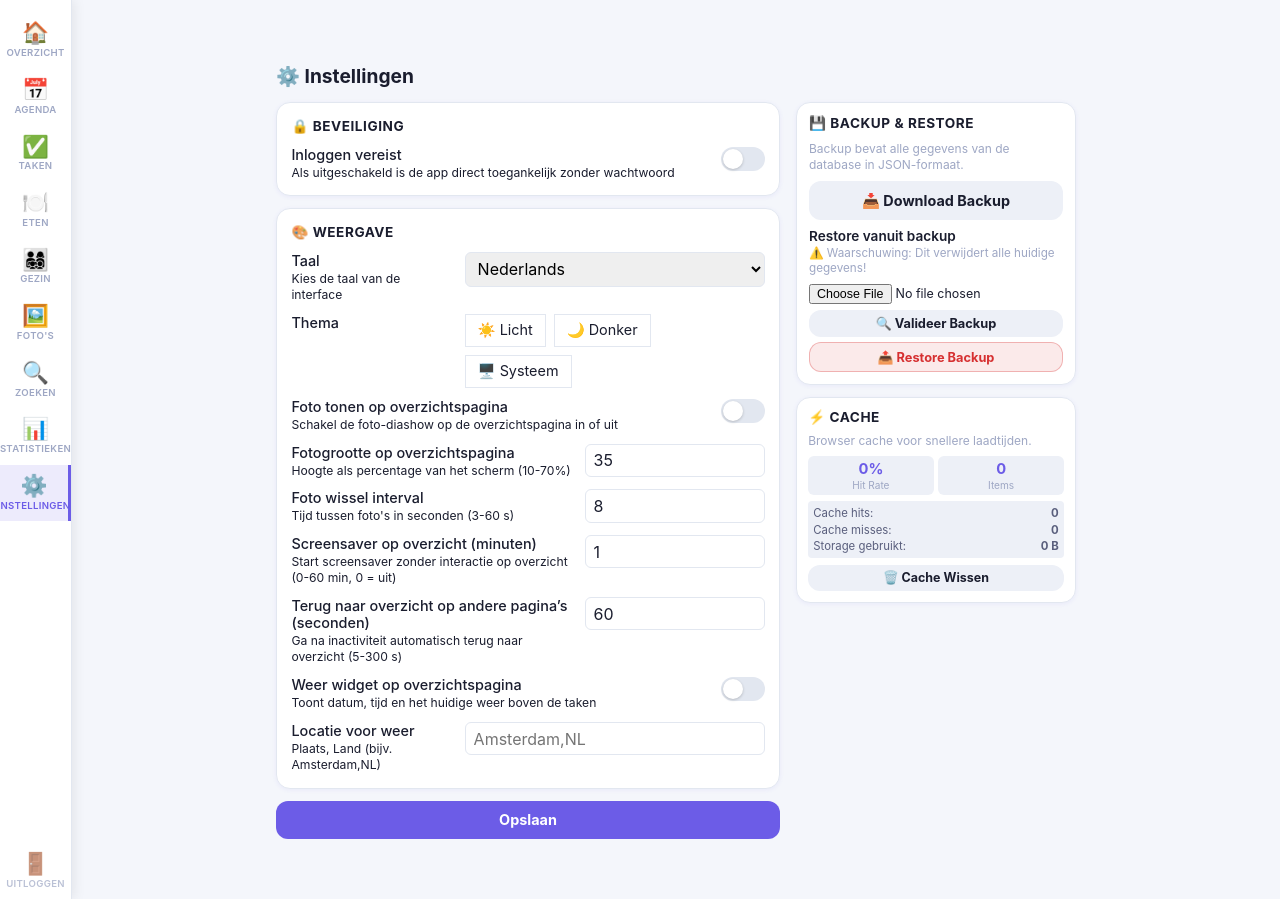
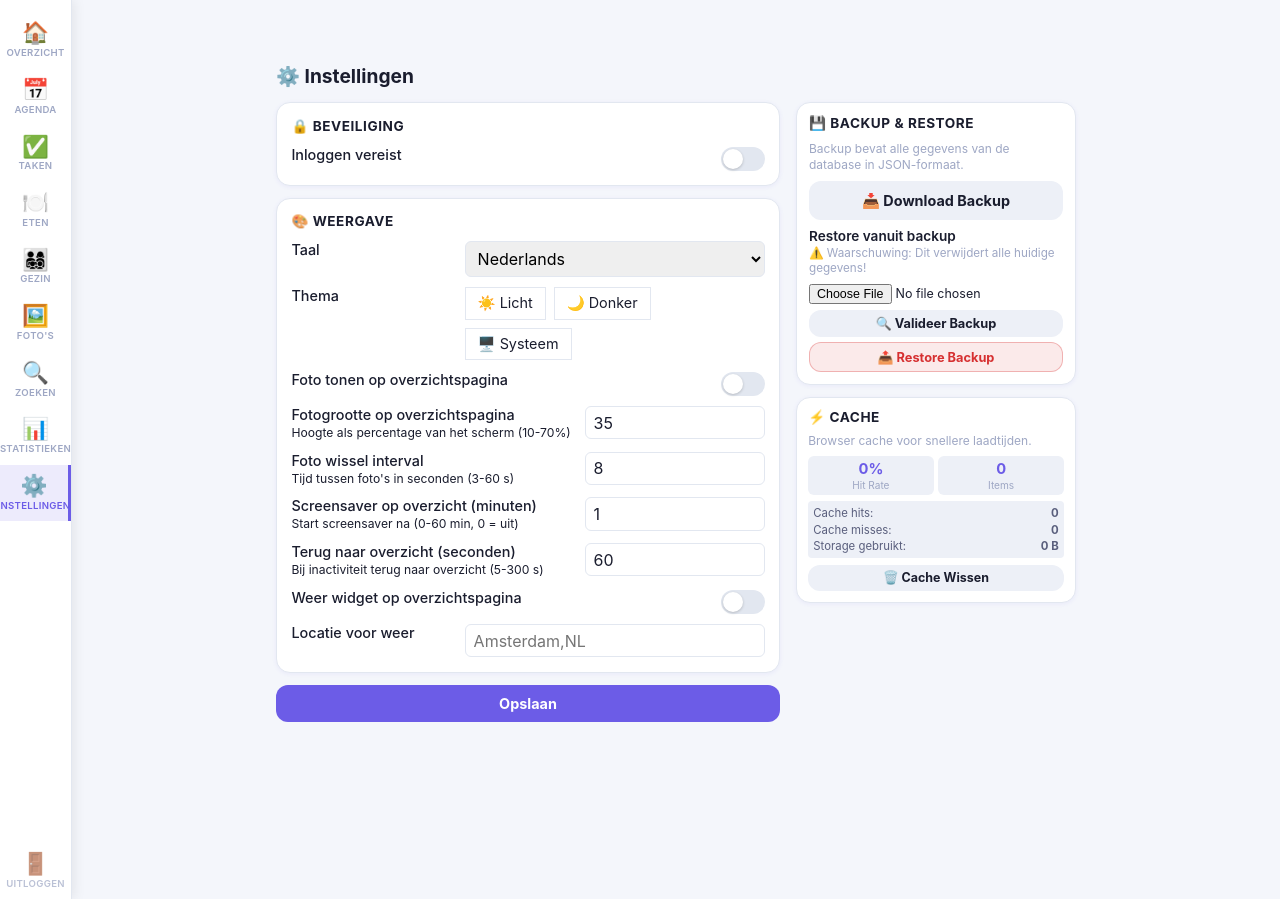
Before and after one commit to lmeulen/FamiliePlanner, a Python web app: template app/templates/settings.html in a window 1280 px wide. Run offline with Jinja, Linux system fonts and the light colour scheme; the template is opened without the code that fills it, so the values that code supplies are empty.

Commit message:
Improved dutch text on settings screen

```diff
--- a/app/static/js/app.js
+++ b/app/static/js/app.js
@@ -51,9 +51,9 @@ window.FP = (() => {
       'settings.photoInterval': 'Foto wissel interval',
       'settings.photoIntervalHint': "Tijd tussen foto's in seconden (3-60 s)",
       'settings.screensaverTimeout': 'Screensaver op overzicht (minuten)',
-      'settings.screensaverTimeoutHint': 'Start screensaver zonder interactie op overzicht (0-60 min, 0 = uit)',
-      'settings.overviewRedirectTimeout': 'Terug naar overzicht op andere pagina’s (seconden)',
-      'settings.overviewRedirectTimeoutHint': 'Ga na inactiviteit automatisch terug naar overzicht (5-300 s)',
+      'settings.screensaverTimeoutHint': 'Start screensaver na  (0-60 min, 0 = uit)',
+      'settings.overviewRedirectTimeout': 'Terug naar overzicht (seconden)',
+      'settings.overviewRedirectTimeoutHint': 'Bij inactiviteit terug naar overzicht (5-300 s)',
       'settings.weatherWidget': 'Weer widget op overzichtspagina',
       'settings.weatherWidgetHint': 'Toont datum, tijd en het huidige weer boven de taken',
       'settings.weatherLocation': 'Locatie voor weer',
--- a/app/templates/settings.html
+++ b/app/templates/settings.html
@@ -17,7 +17,6 @@
       <label class="settings-row">
         <span class="settings-label">
           <span class="settings-label-main" data-i18n="settings.authRequired">Inloggen vereist</span>
-          <span class="settings-label-hint" data-i18n="settings.authRequiredHint">Als uitgeschakeld is de app direct toegankelijk zonder wachtwoord</span>
         </span>
         <span class="toggle-wrap">
           <input type="checkbox" id="auth-required" name="auth_required" role="switch" />
@@ -33,7 +32,6 @@
       <div class="settings-row settings-row--col">
         <span class="settings-label">
           <span class="settings-label-main" data-i18n="settings.language">Taal</span>
-          <span class="settings-label-hint" data-i18n="settings.languageHint">Kies de taal van de interface</span>
         </span>
         <div class="settings-control">
           <select id="language" name="language" style="width: 100%; padding: 0.35rem 0.5rem; border: 1px solid var(--border); border-radius: 6px;">
@@ -68,8 +66,7 @@
 
       <label class="settings-row">
         <span class="settings-label">
-          <span class="settings-label-main" data-i18n="settings.dashboardPhoto">Foto tonen op overzichtspagina</span>
-          <span class="settings-label-hint" data-i18n="settings.dashboardPhotoHint">Schakel de foto-diashow op de overzichtspagina in of uit</span>
+          <span class="settings-label-main" data-i18n="settings.dashboardPhoto">Foto's tonen op overzichtspagina</span>
         </span>
         <span class="toggle-wrap">
           <input type="checkbox" id="dashboard-photo-enabled" name="dashboard_photo_enabled" role="switch" />
@@ -103,8 +100,8 @@
 
       <div class="settings-row settings-row--col" id="screensaver-timeout-row">
         <span class="settings-label">
-          <span class="settings-label-main" data-i18n="settings.screensaverTimeout">Screensaver op overzicht (minuten)</span>
-          <span class="settings-label-hint" data-i18n="settings.screensaverTimeoutHint">Start screensaver zonder interactie op overzicht (0-60 min, 0 = uit)</span>
+          <span class="settings-label-main" data-i18n="settings.screensaverTimeout">Screensavertimeout (minuten)</span>
+          <span class="settings-label-hint" data-i18n="settings.screensaverTimeoutHint">(0-60 min, 0 = uit)</span>
         </span>
         <div class="settings-control">
           <input type="number" id="screensaver-timeout" name="dashboard_screensaver_seconds"
@@ -115,8 +112,8 @@
 
       <div class="settings-row settings-row--col" id="overview-redirect-timeout-row">
         <span class="settings-label">
-          <span class="settings-label-main" data-i18n="settings.overviewRedirectTimeout">Terug naar overzicht op andere pagina’s (seconden)</span>
-          <span class="settings-label-hint" data-i18n="settings.overviewRedirectTimeoutHint">Ga na inactiviteit automatisch terug naar overzicht (5-300 s)</span>
+          <span class="settings-label-main" data-i18n="settings.overviewRedirectTimeout">Terug naar overzicht op  (seconden)</span>
+          <span class="settings-label-hint" data-i18n="settings.overviewRedirectTimeoutHint">(5-300 s)</span>
         </span>
         <div class="settings-control">
           <input type="number" id="overview-redirect-timeout" name="overview_redirect_seconds"
@@ -128,7 +125,6 @@
       <label class="settings-row">
         <span class="settings-label">
           <span class="settings-label-main" data-i18n="settings.weatherWidget">Weer widget op overzichtspagina</span>
-          <span class="settings-label-hint" data-i18n="settings.weatherWidgetHint">Toont datum, tijd en het huidige weer boven de taken</span>
         </span>
         <span class="toggle-wrap">
           <input type="checkbox" id="weather-enabled" name="weather_enabled" role="switch" />
@@ -139,7 +135,6 @@
       <div class="settings-row settings-row--col" id="weather-location-row">
         <span class="settings-label">
           <span class="settings-label-main" data-i18n="settings.weatherLocation">Locatie voor weer</span>
-          <span class="settings-label-hint" data-i18n="settings.weatherLocationHint">Plaats, Land (bijv. Amsterdam,NL)</span>
         </span>
         <div class="settings-control">
           <input type="text" id="weather-location" name="weather_location"
```
